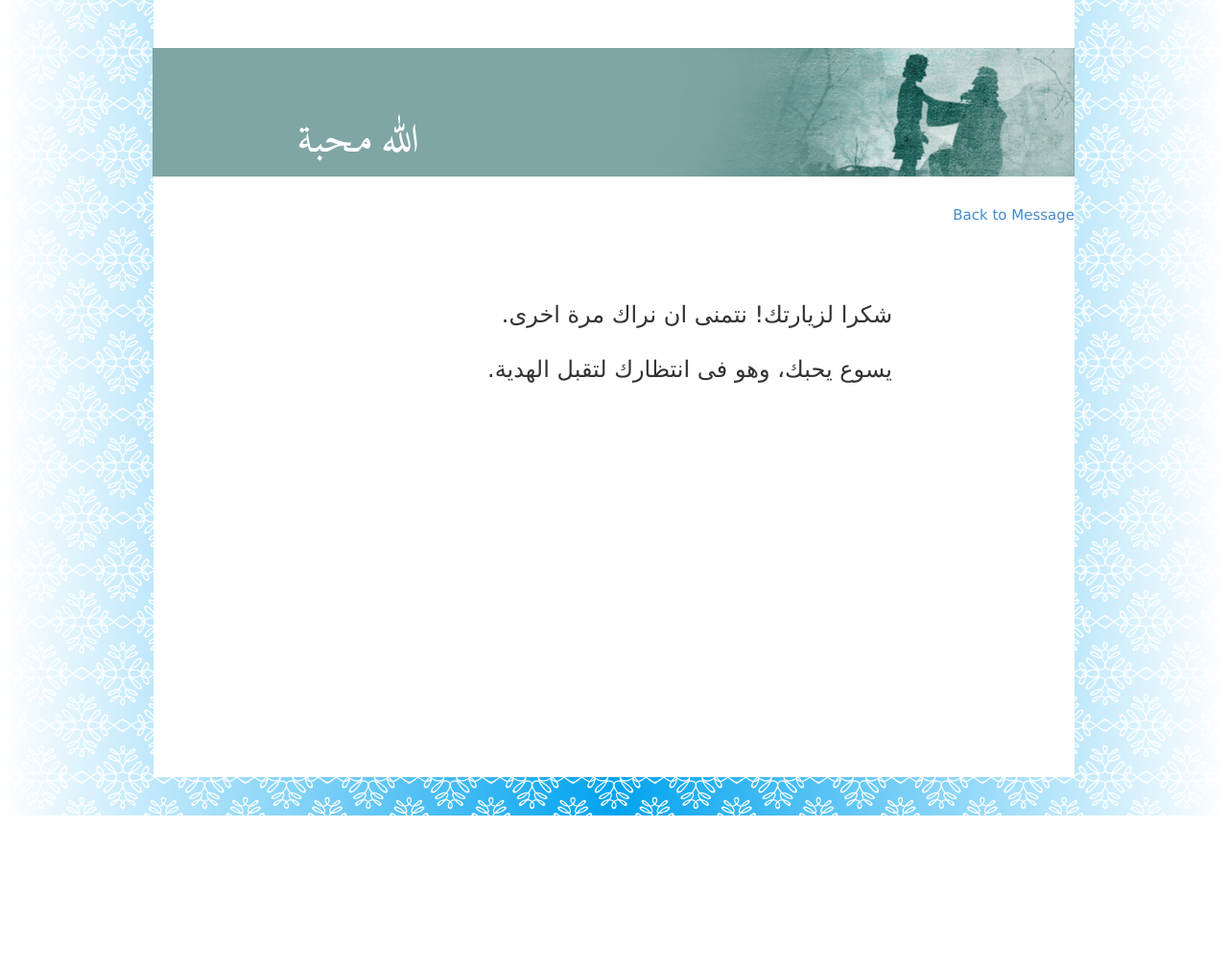
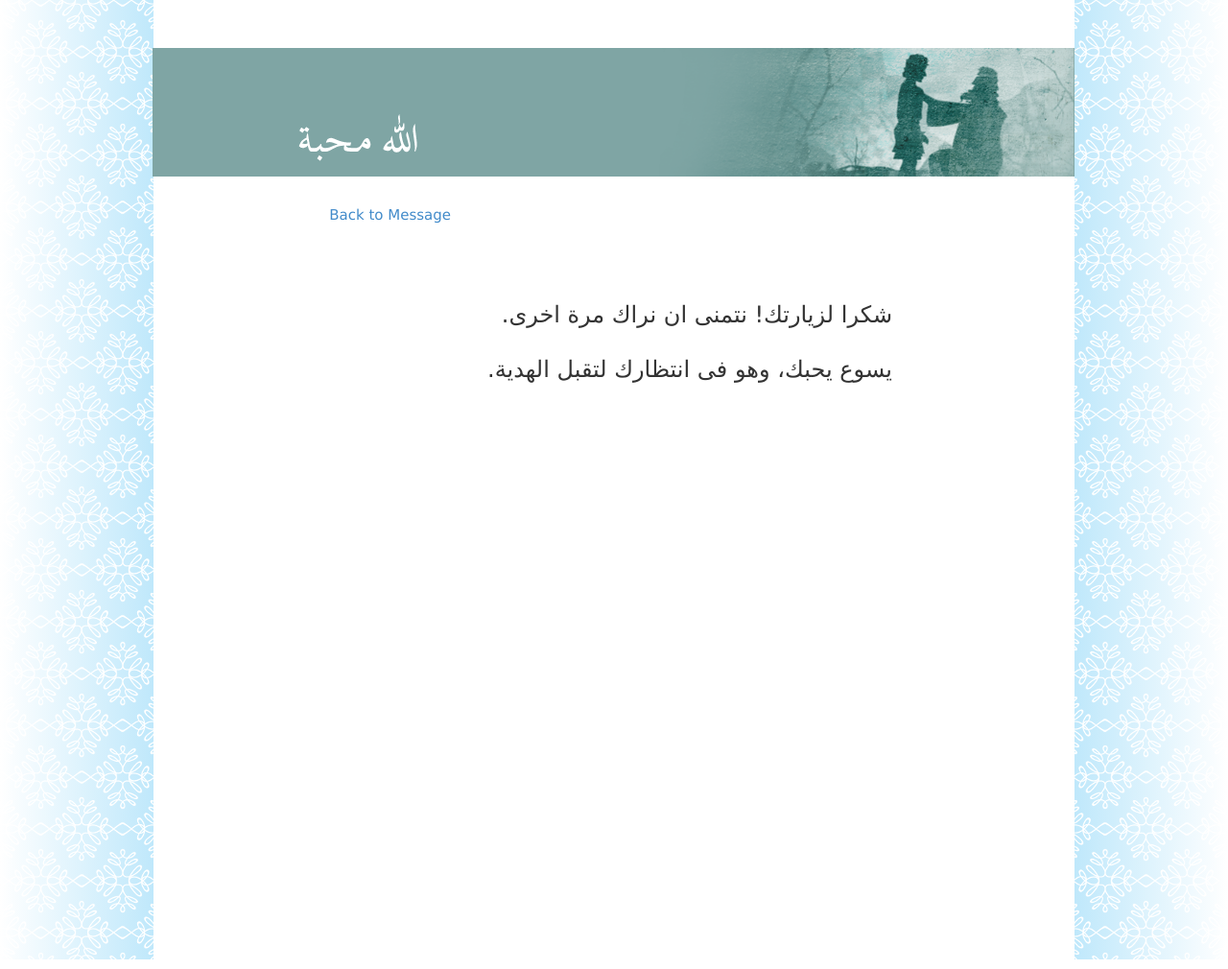
Before and after one commit to coolkang/cmcweb, a Django app: template cmcprj/templates/ar/thanks.html in a window 1280 px wide. Shown: the whole page at 96% size. Before the commit the page ends 850 px from the top, so only its background shows below. Run offline with Django 3.2, Linux system fonts and the light colour scheme; the template is opened without the code that fills it, so the values that code supplies are empty; some libraries are stand-ins or nearby versions.

Commit message:
Updated margin at the bottom to cover pages with bg patterns.

```diff
--- a/cmcprj/templates/ar/acceptform.html
+++ b/cmcprj/templates/ar/acceptform.html
@@ -12,7 +12,7 @@
 {% if accepted == 'yes' %}
 <img class="promo" src="{% static 'img/promo_ar.png' %}"/>
 
-<div style="margin-top:30px;margin-left:650px;"><a href="/message">Back to Message</a></div>
+<div style="margin-top:30px;margin-right:650px;"><a href="/message">Back to Message</a></div>
 
 <div class="content">
 
@@ -75,7 +75,7 @@
 {% else %}
 <img class="promo" src="{% static 'img/promo_2_ar.png' %}"/>
 
-<div style="margin-top:30px;margin-left:650px;"><a href="/message">Back to Message</a></div>
+<div style="margin-top:30px;margin-right:650px;"><a href="/message">Back to Message</a></div>
 
 <div class="content">
 <h3>استقبال الهدية لا يكلفك شئ. الله اعطانا هذه الهدية بدون تكلفة، واى شخص يستطيع ان ياخذها</h3>
--- a/cmcprj/templates/ar/thanks.html
+++ b/cmcprj/templates/ar/thanks.html
@@ -13,7 +13,7 @@
     {% if has_email and accepted == 'yes' %}
 	<img class="promo" src="{% static 'img/promo_3_ar.png' %}"/>
 
-    <div style="margin-top:30px;margin-left:650px;"><a href="/message">Back to Message</a></div>
+    <div style="margin-top:30px;margin-right:650px;"><a href="/message">Back to Message</a></div>
 
 	<div class="content">
 		<h3>تهانينا على قرارك بقبول المسيح.</h3>
@@ -23,7 +23,7 @@
     {% elif has_email and accepted == 'no' %}
 	<img class="promo" src="{% static 'img/promo_4_ar.png' %}"/>
 
-    <div style="margin-top:30px;margin-left:650px;"><a href="/message">Back to Message</a></div>
+    <div style="margin-top:30px;margin-right:650px;"><a href="/message">Back to Message</a></div>
 
 	<div class="content">
         <h3>شكرا لاهتمامك.</h3>
@@ -33,7 +33,7 @@
     {% elif has_email == False and accepted == 'yes' %}
 	<img class="promo" src="{% static 'img/promo_4_ar.png' %}"/>
 
-    <div style="margin-top:30px;margin-left:650px;"><a href="/message">Back to Message</a></div>
+    <div style="margin-top:30px;margin-right:650px;"><a href="/message">Back to Message</a></div>
 
 	<div class="content">
         <h3> تهاني على قرارك لقبول يسوع المسيح. نأمل أن نلتقي بك مرة أخرى.
@@ -45,7 +45,7 @@
 
 	<img class="promo" src="{% static 'img/promo_4_ar.png' %}"/>
 
-    <div style="margin-top:30px;margin-left:650px;"><a href="/message">Back to Message</a></div>
+    <div style="margin-top:30px;margin-right:650px;"><a href="/message">Back to Message</a></div>
 
 	<div class="content">
         <h3>شكرا لزيارتك! نتمنى ان نراك مرة اخرى.</h3>
--- a/cmcprj/templates/base/basic_arabic.html
+++ b/cmcprj/templates/base/basic_arabic.html
@@ -52,11 +52,11 @@
 
 
 
-		$(".wrapper").height(wrapper_height);
-		$("body").height(page_height);
-		$(".bg_left_overlay").height(page_height + 50);
-		$(".bg_right_overlay").height(page_height + 50);
-		$(".bg_pattern_overlay").height(page_height + 50);
+		$(".wrapper").height(wrapper_height+200);
+		$("body").height(page_height+200);
+		$(".bg_left_overlay").height(page_height+200);
+		$(".bg_right_overlay").height(page_height+200);
+		$(".bg_pattern_overlay").height(page_height+200);
 	});
 	</script>
 
--- a/cmcprj/templates/base/intro_base.html
+++ b/cmcprj/templates/base/intro_base.html
@@ -41,7 +41,7 @@
 
     <script>
         $(document).ready( function() {
-            setTimeout(function() {location.href="message"}, 18000);
+            setTimeout(function() {location.href="message"}, 9000);
         });
     </script>
 </body>
```
Also changed, not shown: cmcprj/templates/base/basic.html (+6 -8 lines).
